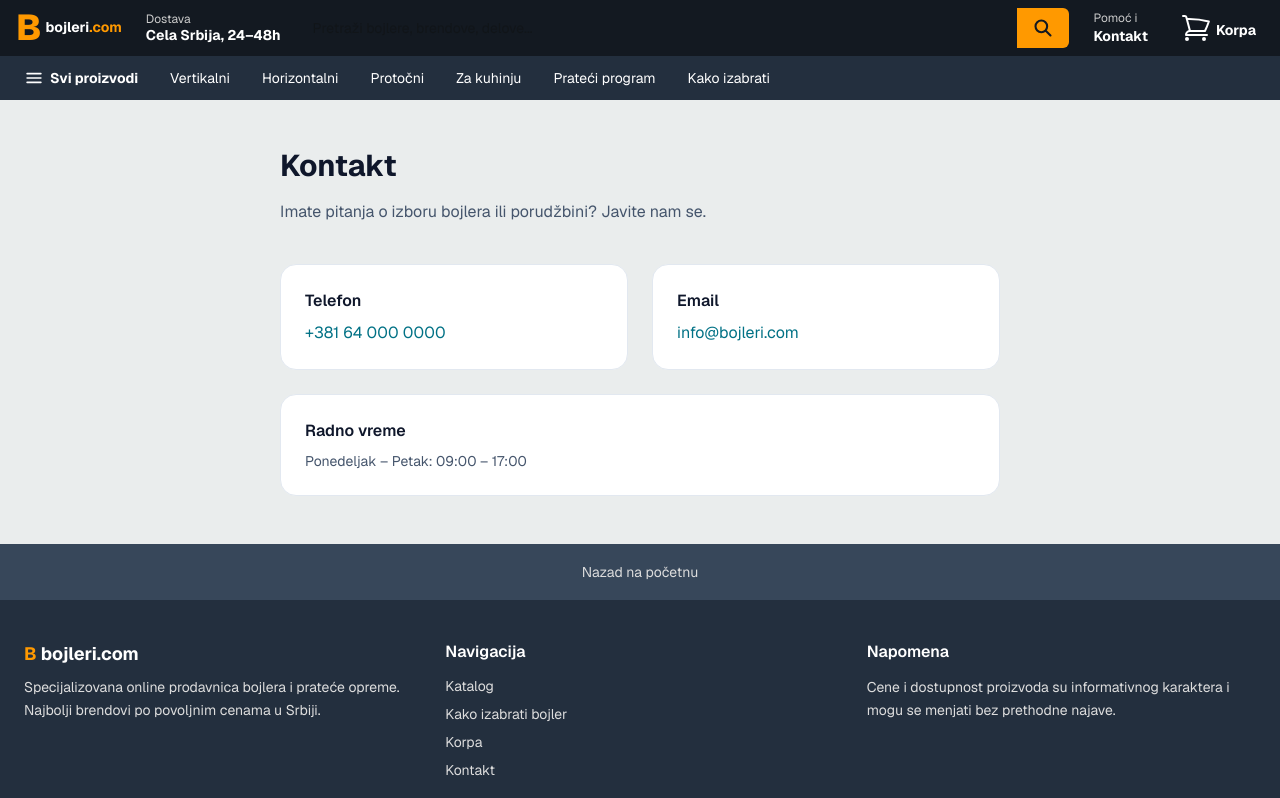
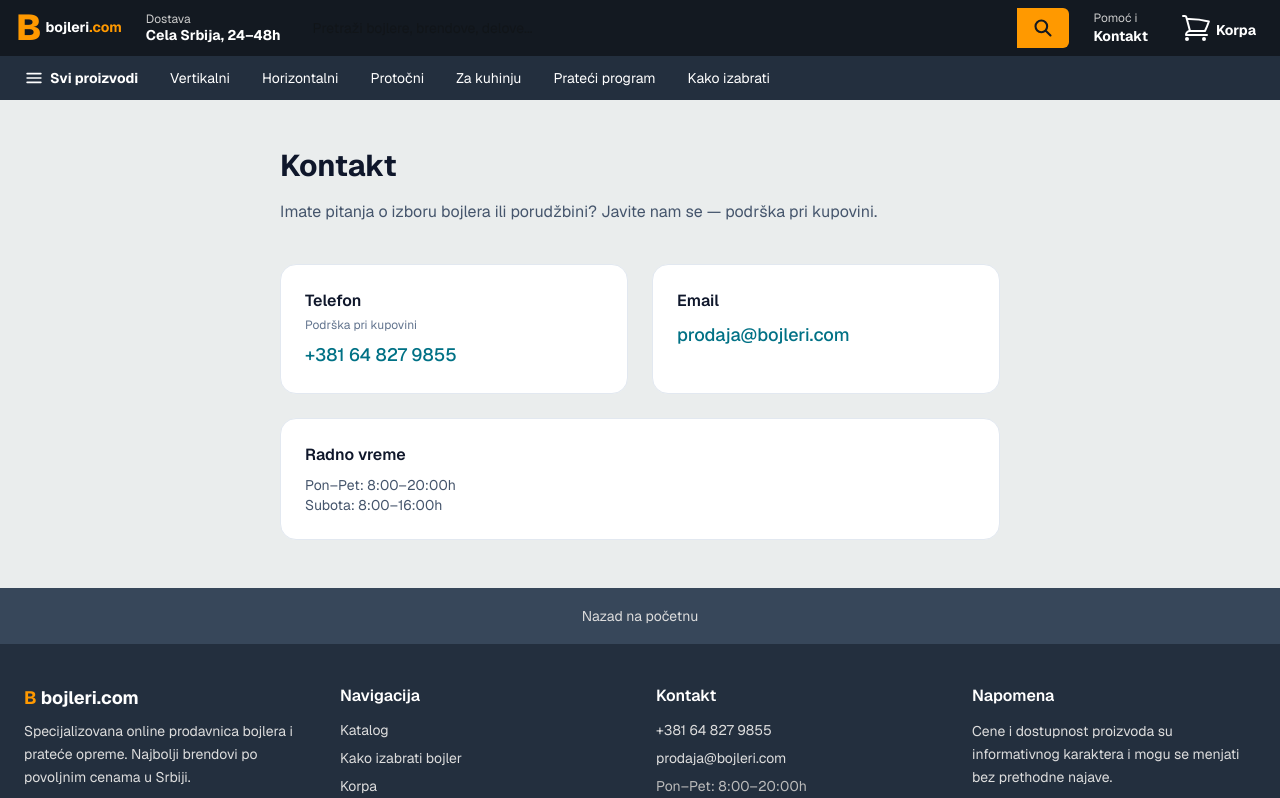
Before and after one commit to Rezidentdoo/bojleri-com, a Next.js app: page /kontakt in a window 1280 px wide. Shown: the top 798 px of the page. Built offline with nearby package versions, Linux system fonts and the light colour scheme.

Commit message:
Ažuriraj kontakt: telefon, prodaja@bojleri.com, radno vreme
Podrška pri kupovini +381 64 827 9855. Pon–Pet 8–20h, Sub 8–16h.
Kontakt u footeru i na /kontakt stranici.

```diff
--- a/src/app/kontakt/page.tsx
+++ b/src/app/kontakt/page.tsx
@@ -5,6 +5,10 @@ export const metadata: Metadata = {
   title: "Kontakt",
   description: "Kontaktirajte bojleri.com za informacije o proizvodima i porudžbinama.",
 };
+
+function phoneHref(phone: string) {
+  return `tel:${phone.replace(/\s/g, "")}`;
+}
 
 export default async function KontaktPage() {
   const settings = await getSiteSettings();
@@ -14,21 +18,32 @@ export default async function KontaktPage() {
     <div className="mx-auto max-w-3xl px-4 py-12 sm:px-6">
       <h1 className="text-3xl font-bold text-slate-900">Kontakt</h1>
       <p className="mt-4 text-slate-600">
-        Imate pitanja o izboru bojlera ili porudžbini? Javite nam se.
+        Imate pitanja o izboru bojlera ili porudžbini? Javite nam se — podrška pri kupovini.
       </p>
 
       <div className="mt-10 grid gap-6 sm:grid-cols-2">
         <div className="rounded-2xl border border-slate-200 bg-white p-6">
           <h2 className="font-semibold text-slate-900">Telefon</h2>
-          <p className="mt-2 text-[#007185]">{contact.phone}</p>
+          <p className="mt-1 text-xs text-slate-500">Podrška pri kupovini</p>
+          <a
+            href={phoneHref(contact.phone)}
+            className="mt-2 inline-block text-lg font-medium text-[#007185] hover:text-[#c7511f] hover:underline"
+          >
+            {contact.phone}
+          </a>
         </div>
         <div className="rounded-2xl border border-slate-200 bg-white p-6">
           <h2 className="font-semibold text-slate-900">Email</h2>
-          <p className="mt-2 text-[#007185]">{contact.email}</p>
+          <a
+            href={`mailto:${contact.email}`}
+            className="mt-2 inline-block text-lg font-medium text-[#007185] hover:text-[#c7511f] hover:underline"
+          >
+            {contact.email}
+          </a>
         </div>
         <div className="rounded-2xl border border-slate-200 bg-white p-6 sm:col-span-2">
           <h2 className="font-semibold text-slate-900">Radno vreme</h2>
-          <p className="mt-2 text-sm text-slate-600">{contact.workingHours}</p>
+          <p className="mt-2 whitespace-pre-line text-sm text-slate-600">{contact.workingHours}</p>
         </div>
       </div>
     </div>
--- a/src/components/Footer.tsx
+++ b/src/components/Footer.tsx
@@ -12,7 +12,7 @@ export default async function Footer() {
           Nazad na početnu
         </Link>
       </div>
-      <div className="mx-auto grid max-w-[1500px] gap-8 px-4 py-10 sm:px-6 md:grid-cols-3">
+      <div className="mx-auto grid max-w-[1500px] gap-8 px-4 py-10 sm:px-6 md:grid-cols-4">
         <div>
           <h3 className="text-lg font-bold text-white">
             <span className="text-[#ff9900]">B</span> bojleri.com
@@ -29,6 +29,22 @@ export default async function Footer() {
           </ul>
         </div>
         <div>
+          <h4 className="font-semibold text-white">Kontakt</h4>
+          <ul className="mt-3 space-y-2 text-sm">
+            <li>
+              <a href={`tel:${settings.contact.phone.replace(/\s/g, "")}`} className="hover:text-[#ff9900]">
+                {settings.contact.phone}
+              </a>
+            </li>
+            <li>
+              <a href={`mailto:${settings.contact.email}`} className="hover:text-[#ff9900]">
+                {settings.contact.email}
+              </a>
+            </li>
+            <li className="whitespace-pre-line text-[#bbb]">{settings.contact.workingHours}</li>
+          </ul>
+        </div>
+        <div>
           <h4 className="font-semibold text-white">Napomena</h4>
           <p className="mt-3 text-sm leading-relaxed">{settings.footer.disclaimer}</p>
         </div>
--- a/src/data/site-settings.json
+++ b/src/data/site-settings.json
@@ -28,9 +28,9 @@
     }
   ],
   "contact": {
-    "phone": "+381 64 000 0000",
-    "email": "info@bojleri.com",
-    "workingHours": "Ponedeljak – Petak: 09:00 – 17:00"
+    "phone": "+381 64 827 9855",
+    "email": "prodaja@bojleri.com",
+    "workingHours": "Pon–Pet: 8:00–20:00h\nSubota: 8:00–16:00h"
   },
   "footer": {
     "description": "Specijalizovana online prodavnica bojlera i prateće opreme. Najbolji brendovi po povoljnim cenama u Srbiji.",
```
